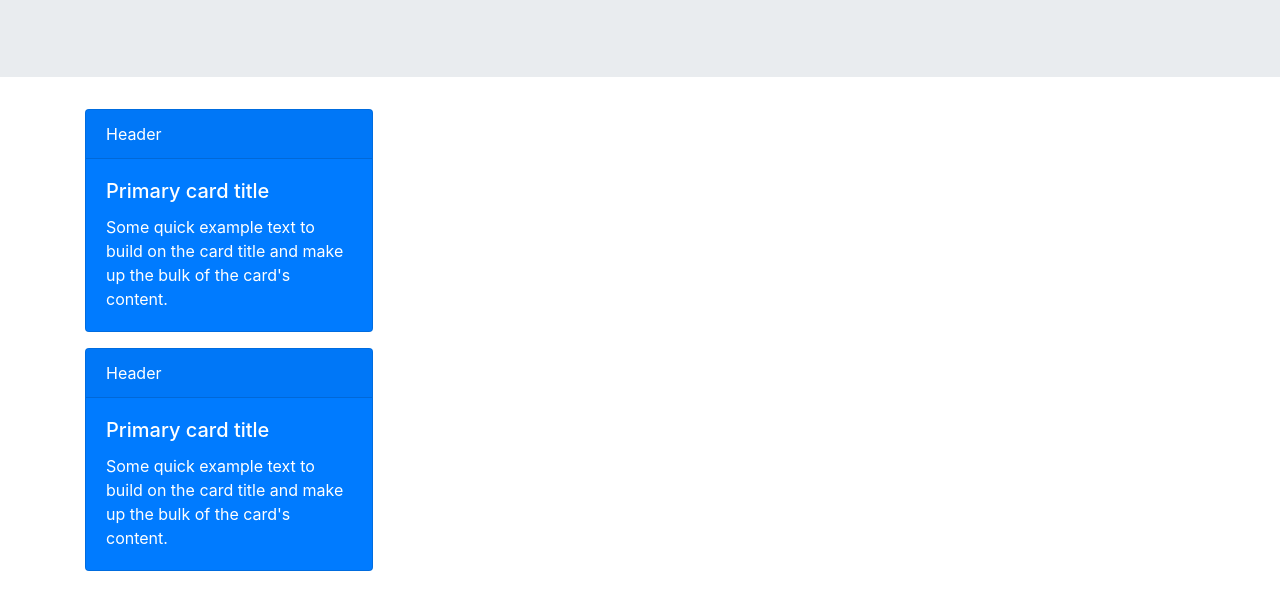
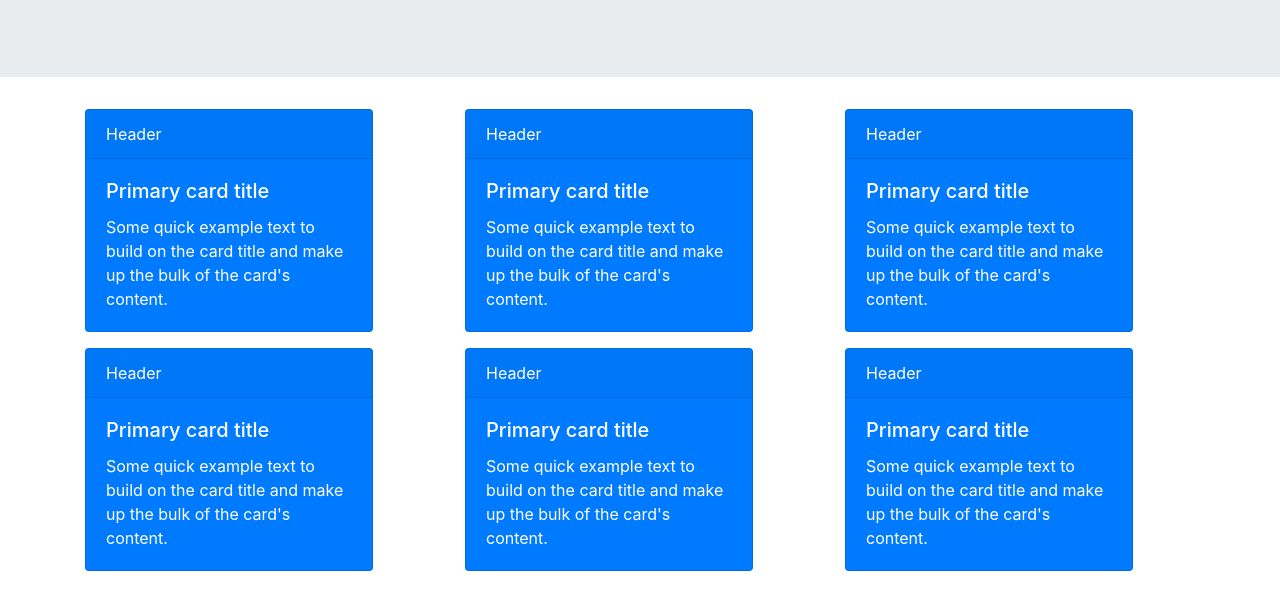
Before and after one commit to RadioJackie/Positon-Maker.io, a website: page index.html in a window 1280 px wide. Shown: the part 172-782 px from the top of the page. Drawn offline with nearby package versions, Linux system fonts and the light colour scheme.

Commit message:
Made a Json and added more to the looks on html

```diff
--- a/index.html
+++ b/index.html
@@ -21,29 +21,78 @@
     </div>
 
     <div class="container">
+
+        <div class="row">
+            <div class="col">
                 <div class="card text-white bg-primary mb-3" style="max-width: 18rem;">
                     <div class="card-header">Header</div>
                     <div class="card-body">
                         <h5 class="card-title">Primary card title</h5>
-                <p class="card-text">Some quick example text to build on the card title and make up the bulk of the
+                        <p class="card-text">Some quick example text to build on the card title and make up the bulk of
+                            the
                             card's content.</p>
                     </div>
                 </div>
-
+            </div>
+            <div class="col">
                 <div class="card text-white bg-primary mb-3" style="max-width: 18rem;">
                     <div class="card-header">Header</div>
                     <div class="card-body">
                         <h5 class="card-title">Primary card title</h5>
-                <p class="card-text">Some quick example text to build on the card title and make up the bulk of the
+                        <p class="card-text">Some quick example text to build on the card title and make up the bulk of
+                            the
                             card's content.</p>
                     </div>
                 </div>
-
-
-
-
             </div>
-
+            <div class="col">
+                <div class="card text-white bg-primary mb-3" style="max-width: 18rem;">
+                    <div class="card-header">Header</div>
+                    <div class="card-body">
+                        <h5 class="card-title">Primary card title</h5>
+                        <p class="card-text">Some quick example text to build on the card title and make up the bulk of
+                            the
+                            card's content.</p>
+                    </div>
+                </div>
+            </div>
+        </div>
+        <div class="row">
+            <div class="col">
+                <div class="card text-white bg-primary mb-3" style="max-width: 18rem;">
+                    <div class="card-header">Header</div>
+                    <div class="card-body">
+                        <h5 class="card-title">Primary card title</h5>
+                        <p class="card-text">Some quick example text to build on the card title and make up the bulk of
+                            the
+                            card's content.</p>
+                    </div>
+                </div>
+            </div>
+            <div class="col">
+                <div class="card text-white bg-primary mb-3" style="max-width: 18rem;">
+                    <div class="card-header">Header</div>
+                    <div class="card-body">
+                        <h5 class="card-title">Primary card title</h5>
+                        <p class="card-text">Some quick example text to build on the card title and make up the bulk of
+                            the
+                            card's content.</p>
+                    </div>
+                </div>
+            </div>
+            <div class="col">
+                <div class="card text-white bg-primary mb-3" style="max-width: 18rem;">
+                    <div class="card-header">Header</div>
+                    <div class="card-body">
+                        <h5 class="card-title">Primary card title</h5>
+                        <p class="card-text">Some quick example text to build on the card title and make up the bulk of
+                            the
+                            card's content.</p>
+                    </div>
+                </div>
+            </div>
+        </div>
+    </div>
 
         <script src="index.js"></script>
         <!-- JS, Popper.js, and jQuery -->
--- a/style.css
+++ b/style.css
@@ -0,0 +1,3 @@
+.row {
+    margin: 0px;
+}
```
Also changed, not shown: package.json (added, +19 -0 lines), 1 other file. Lines whose indentation alone changed are shown as unchanged.
